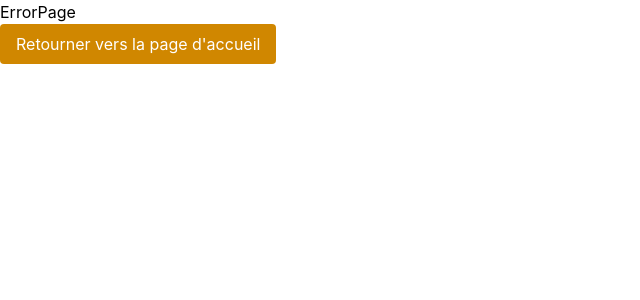
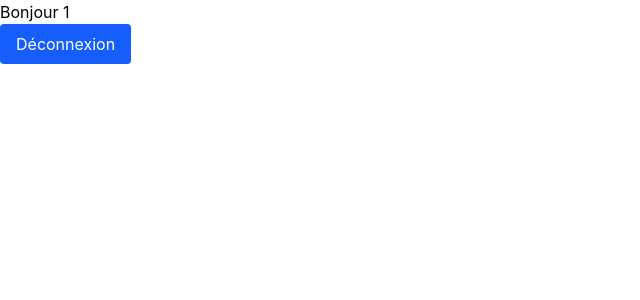
Before and after one commit to AnouGeek/crazee-burger, a React app: page /order/1 in a window 1280 px wide. Shown: the top 300 px of the page, without its empty margins (0-640 px from the left). Built offline with nearby package versions, Linux system fonts and the light colour scheme; the HTML template or start-up script is replaced by a standard one.

Commit message:
✨F02: LOGIN > add redirection to OrderPage on Submit with username

```diff
--- a/src/App.jsx
+++ b/src/App.jsx
@@ -7,7 +7,7 @@ function App() {
   return (
     <Routes>
       <Route path="/" element={<LoginPage />} />
-      <Route path="/order" element={<OrderPage />} />
+      <Route path="/order/:username" element={<OrderPage />} />
       <Route path="*" element={<ErrorPage />} />
     </Routes>
   );
--- a/src/components/pages/login/LoginForm.jsx
+++ b/src/components/pages/login/LoginForm.jsx
@@ -1,15 +1,16 @@
 import { useState } from "react";
-import { Link } from "react-router-dom";
+import { Link, useNavigate } from "react-router-dom";
 
 export default function LoginForm() {
   // state
   const [inputValue, setInputValue] = useState("");
+  const navigate = useNavigate();
 
   // comportements
   const handleSubmit = (event) => {
     event.preventDefault();
-    alert(`Bonjour ${inputValue}`);
     setInputValue("");
+    navigate(`order/${inputValue}`);
   };
 
   const handleChange = (event) => {
@@ -29,11 +30,9 @@ export default function LoginForm() {
         placeholder="Entrez votre prénom..."
         required
       />
-      <button
-      className="border px-2 bg-slate-200 rounded cursor-pointer">
+      <button className="border px-2 bg-slate-200 rounded cursor-pointer">
         Accédez à votre espace
       </button>
-      <Link to="/order">Vers OrderPage</Link>
     </form>
   );
 }
--- a/src/components/pages/order/OrderPage.jsx
+++ b/src/components/pages/order/OrderPage.jsx
@@ -1,9 +1,14 @@
-import { Link } from "react-router-dom";
+import { Link, useParams } from "react-router-dom";
 
 export default function OrderPage() {
+  //state
+  const { username } = useParams();
+  //comportements
+
+  //affichage
   return (
     <div>
-      <h1>OrderPage</h1>
+      <h1>Bonjour {username}</h1>
       <button className="px-4 py-2 bg-blue-600 text-white rounded hover:bg-blue-700 transition">
         <Link to="/">Déconnexion</Link>
       </button>
```
